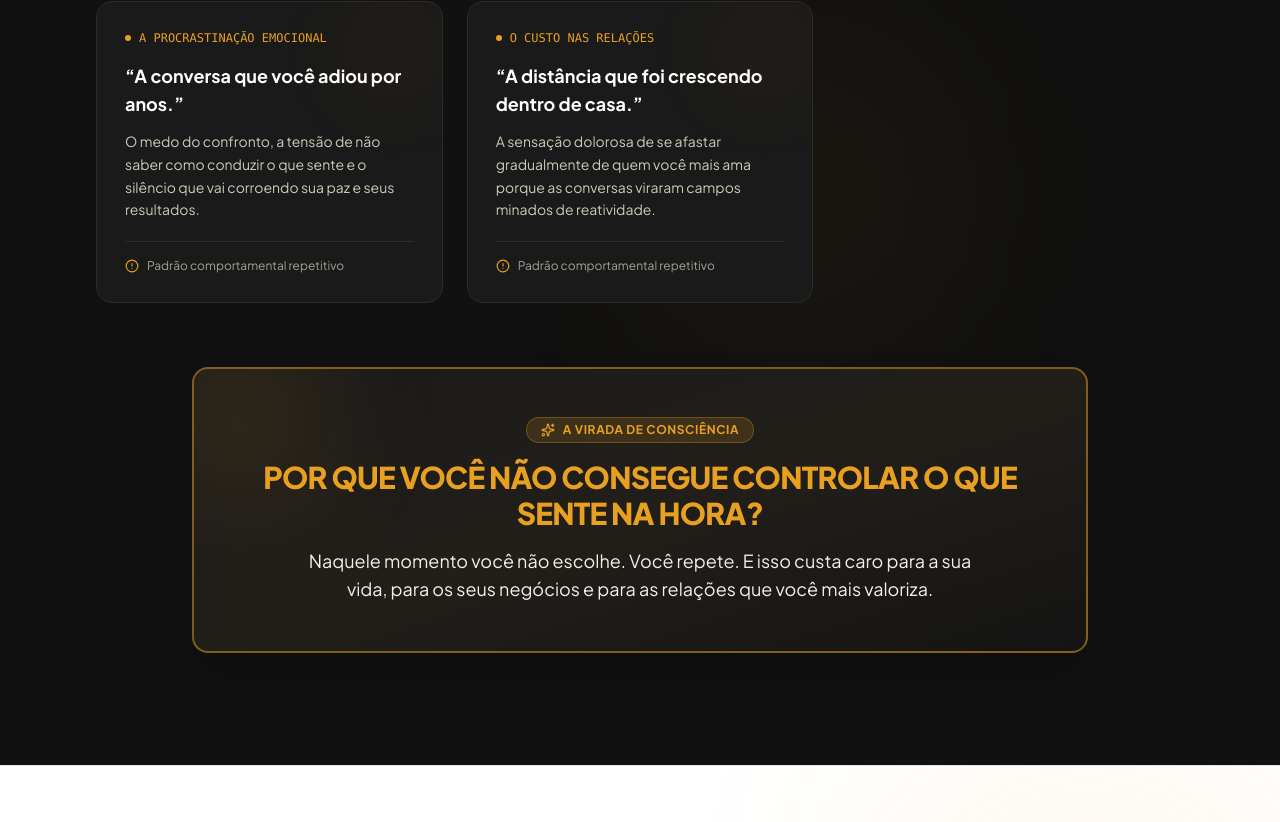
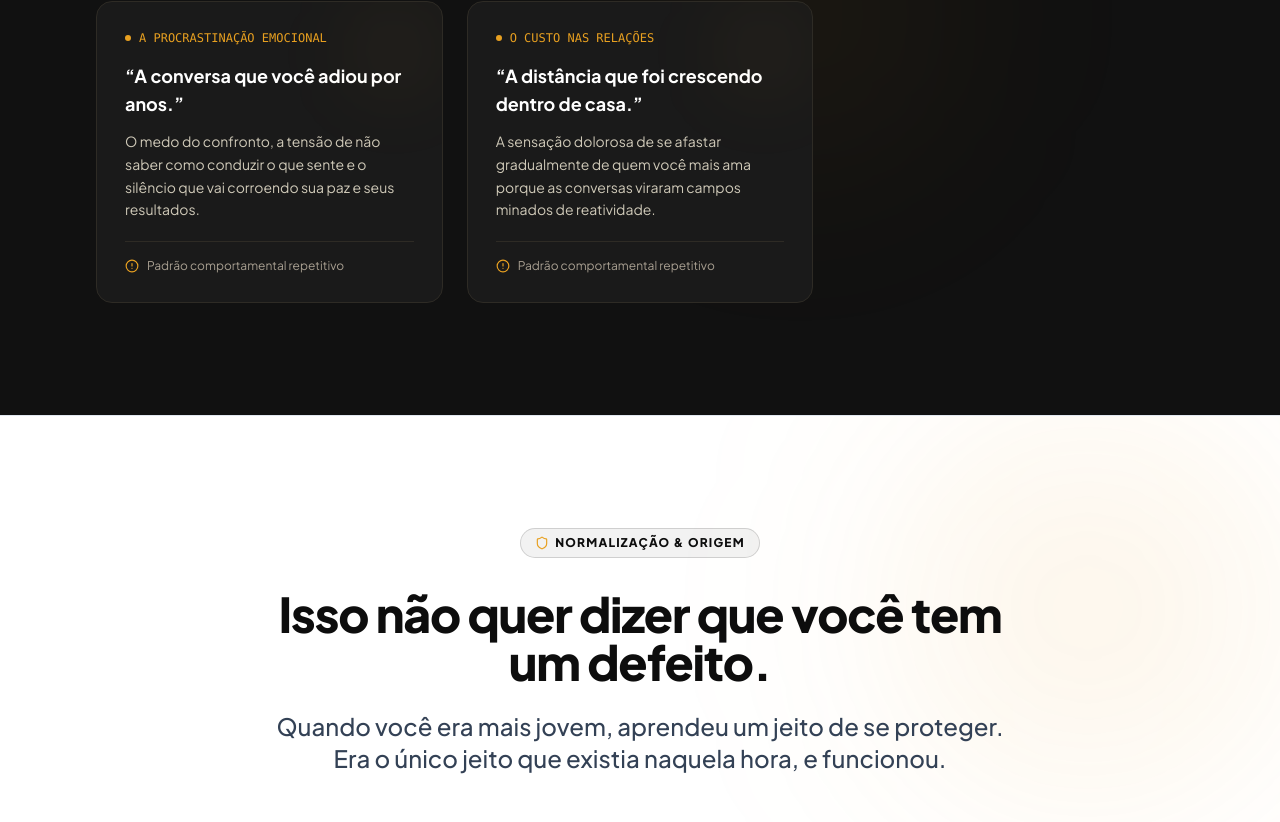
Before and after one commit to Marcelribeiro777/landing-page-vicente-governe-suas-emo-es, a React (Vite) app: page / in a window 1280 px wide. Shown: the part 1800-2622 px from the top of the page. Built offline with nearby package versions, Linux system fonts and the light colour scheme; a web font is replaced by a local one.

Commit message:
Remover bloco da Virada de Consciência da seção de dor e atualizar versão para 0.0.28

```diff
--- a/package.json
+++ b/package.json
@@ -2,7 +2,7 @@
   "name": "skip-react-template",
   "description": "A frontend React Vite TypeScript Shadcn UI template for Skip projects",
   "private": true,
-  "version": "0.0.27",
+  "version": "0.0.28",
   "type": "module",
   "scripts": {
     "start": "vite dev",
--- a/src/components/event/EventPainMirroring.tsx
+++ b/src/components/event/EventPainMirroring.tsx
@@ -1,5 +1,5 @@
 import React from 'react'
-import { AlertCircle, Sparkles } from 'lucide-react'
+import { AlertCircle } from 'lucide-react'
 import { eventContent } from '@/content/event'
 
 export function EventPainMirroring() {
@@ -20,7 +20,7 @@ export function EventPainMirroring() {
         </div>
 
         {/* Quote Cards Grid */}
-        <div className="grid grid-cols-1 md:grid-cols-2 lg:grid-cols-3 gap-6 mb-16">
+        <div className="grid grid-cols-1 md:grid-cols-2 lg:grid-cols-3 gap-6">
           {eventContent.painMirroring.quoteCards.map((card, idx) => (
             <div
               key={idx}
@@ -46,24 +46,6 @@ export function EventPainMirroring() {
             </div>
           ))}
         </div>
-
-        {/* Closing Emotional Transition Box */}
-        <div className="rounded-2xl bg-gradient-to-br from-[#1A1A1A] via-[#221F1A] to-[#141414] border-2 border-[#E8A020]/50 p-8 sm:p-12 text-center max-w-4xl mx-auto shadow-2xl relative overflow-hidden">
-          <div className="absolute -top-10 -left-10 w-40 h-40 bg-[#E8A020]/15 rounded-full blur-3xl pointer-events-none" />
-
-          <div className="inline-flex items-center gap-2 px-3.5 py-1 rounded-full bg-[#E8A020]/15 text-[#E8A020] text-xs font-bold uppercase tracking-wider mb-4 border border-[#E8A020]/30">
-            <Sparkles className="w-3.5 h-3.5 text-[#E8A020]" />
-            <span>A Virada de Consciência</span>
-          </div>
-
-          <h3 className="text-xl sm:text-2xl md:text-3xl font-black text-[#E8A020] tracking-tight mb-4 uppercase">
-            {eventContent.painMirroring.transitionPunchline.highlight}
-          </h3>
-
-          <p className="text-sm sm:text-base md:text-lg text-[#F2EFE6] leading-relaxed max-w-2xl mx-auto font-normal">
-            {eventContent.painMirroring.transitionPunchline.description}
-          </p>
-        </div>
       </div>
     </section>
   )
--- a/src/content/event.ts
+++ b/src/content/event.ts
@@ -36,10 +36,6 @@ export interface EventData {
       elaboration: string
       tag?: string
     }[]
-    transitionPunchline: {
-      highlight: string
-      description: string
-    }
   }
   normalization: {
     badge: string
@@ -251,11 +247,6 @@ export const eventContent: EventData = {
         tag: 'O CUSTO NAS RELAÇÕES',
       },
     ],
-    transitionPunchline: {
-      highlight: 'POR QUE VOCÊ NÃO CONSEGUE CONTROLAR O QUE SENTE NA HORA?',
-      description:
-        'Naquele momento você não escolhe. Você repete. E isso custa caro para a sua vida, para os seus negócios e para as relações que você mais valoriza.',
-    },
   },
 
   normalization: {
--- a/src/lib/pocketbase/schema.json
+++ b/src/lib/pocketbase/schema.json
@@ -1,5 +1,5 @@
 {
-  "generatedAt": "2026-09-12T21:29:07.098Z",
+  "generatedAt": "2026-09-12T21:33:30.307Z",
   "collections": [
     {
       "name": "users",
```
Also changed, not shown: .skip.config.json.
